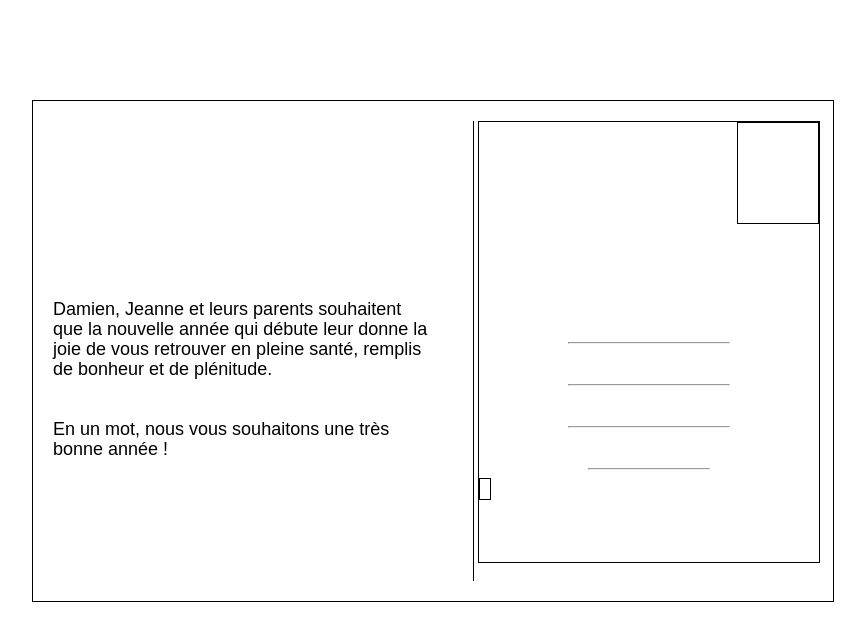
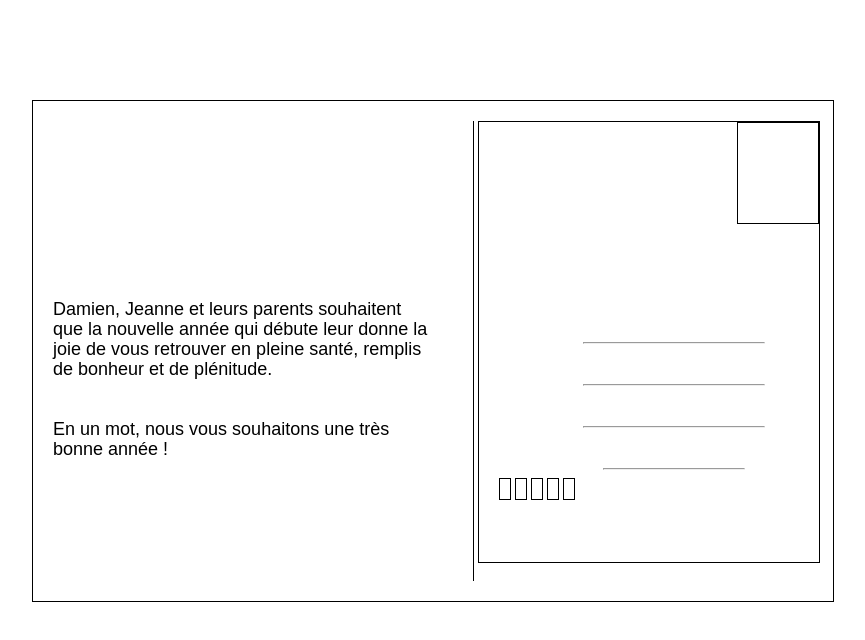
Before and after one commit to Hor123Fourmies/Carte-postale, a plain HTML site: page index.html in a window 1280 px wide. Shown: the whole page, without its empty margins (376-1241 px from the left). Drawn offline with Linux system fonts and the light colour scheme.

Commit message:
code postal

```diff
--- a/index.html
+++ b/index.html
@@ -31,9 +31,22 @@
             <hr id="Ligne4">
             </div>
 
-            <div id="CodePostal">
+        <div id="groupeCP">
+            <div class="CodePostal">
+            </div>
+            <div class="CodePostal">
+            </div>
+            <div class="CodePostal">
+            </div>
+            <div class="CodePostal">
+            </div>
+            <div class="CodePostal">
+            </div>
+        </div>
 
-                </divCodePostal>
+        </div>
+
+        </div>
 
     </div>
 
--- a/styles.css
+++ b/styles.css
@@ -34,6 +34,7 @@
     vertical-align: top;
     margin-top: 20px;
 
+
 }
 
 #Timbre {
@@ -42,38 +43,44 @@
     border: solid 1px black;
     display: inline-block;
     float: right;
-
-
 }
 
 #Lignes{
-
+    margin-left: 50px;
 }
 
 
 #Ligne1{
     color: black;
     size: 4px;
-    width: 160px;
+    width: 180px;
     margin-top: 220px;
 
 }
 
 #Ligne2, #Ligne3 {
     size: 4px;
-    width: 160px;
+    width: 180px;
     margin-top: 40px;
 
 }
 
 #Ligne4 {
     size: 4px;
-    width: 120px;
+    width: 140px;
     margin-top: 40px;
+
 }
 
-#CodePostal {
+.CodePostal {
     height: 20px;
     width: 10px;
     border: black 1px solid;
+    display: inline-block;
+
+
 }
+
+#groupeCP {
+margin-left: 20px;
+}
```
